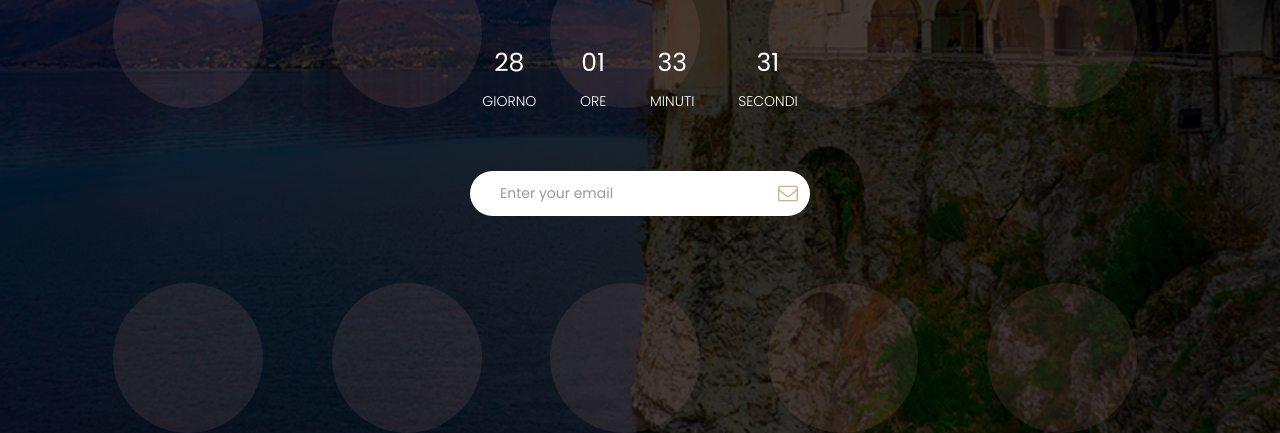
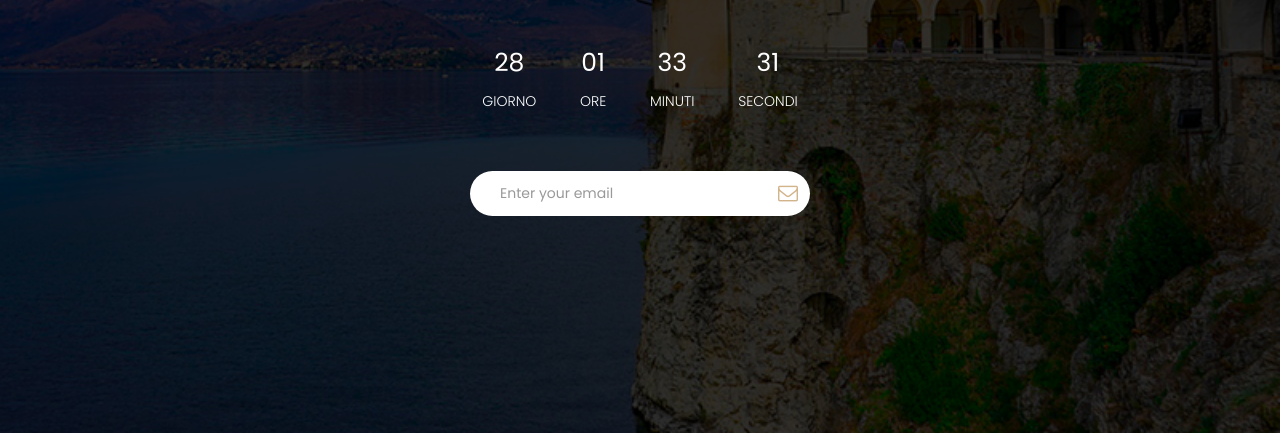
Before and after one commit to Adrianoprovenzano/landing, a plain HTML site: page index.html in a window 1280 px wide. Shown: the part 367-800 px from the top of the page. Drawn offline with Linux system fonts and the light colour scheme.

Commit message:
Add files via upload

```diff
--- a/css/style.css
+++ b/css/style.css
@@ -106,10 +106,11 @@ https://templatemo.com/tm-521-get-ready
   }
 
   .grid-line {
+      display:none;
     height: 100vh;
-    border-right: 150px dotted rgba(255, 172, 166, 0.9);
-      opacity: 0.1;
-      transform: translateX(75px);
+    border-right: 12px dotted rgba(255, 172, 166, 0.9);
+      opacity: 0.25;
+      transform: translateX(60px);
   }
 
   .google-map iframe {
```
